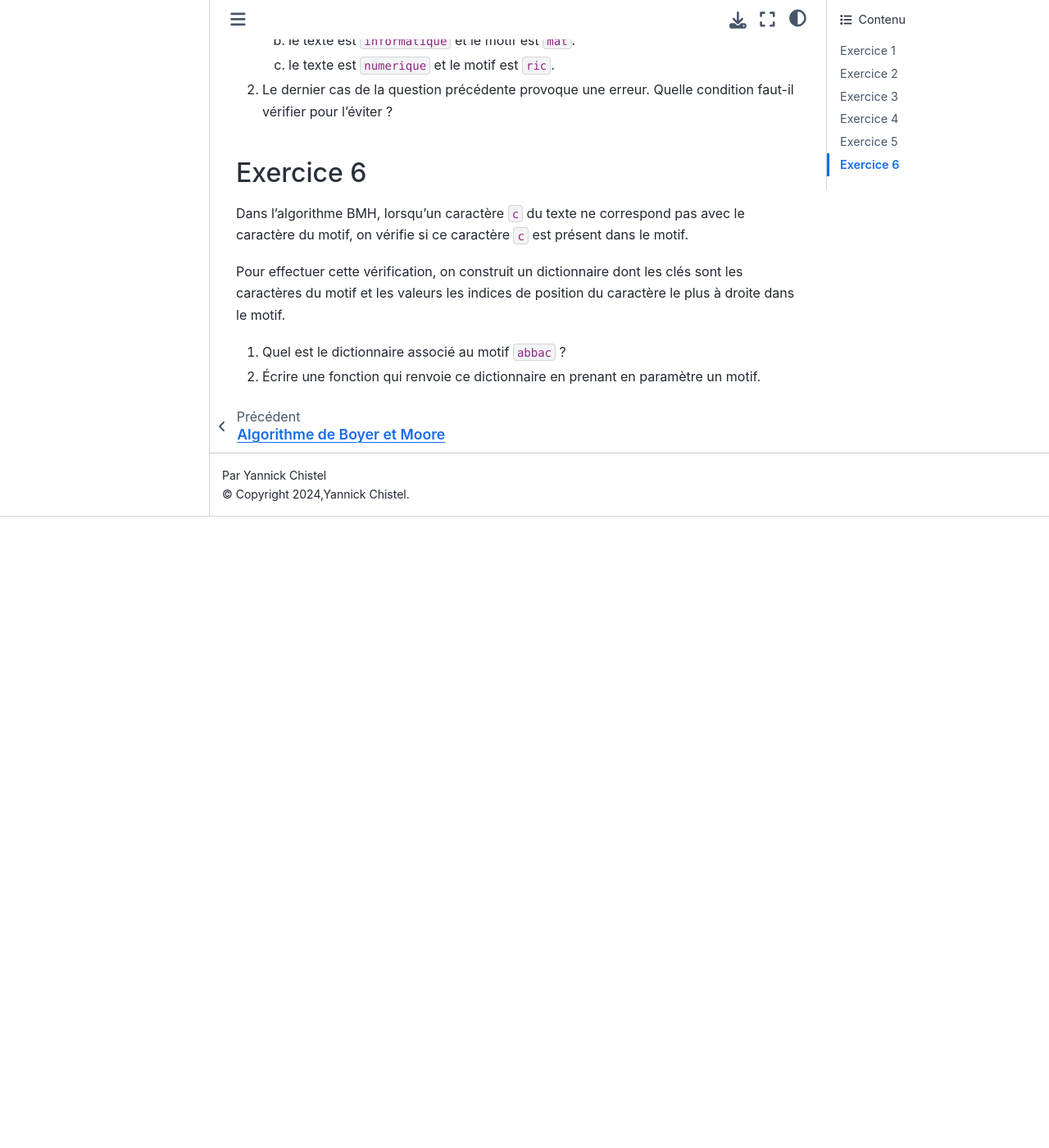
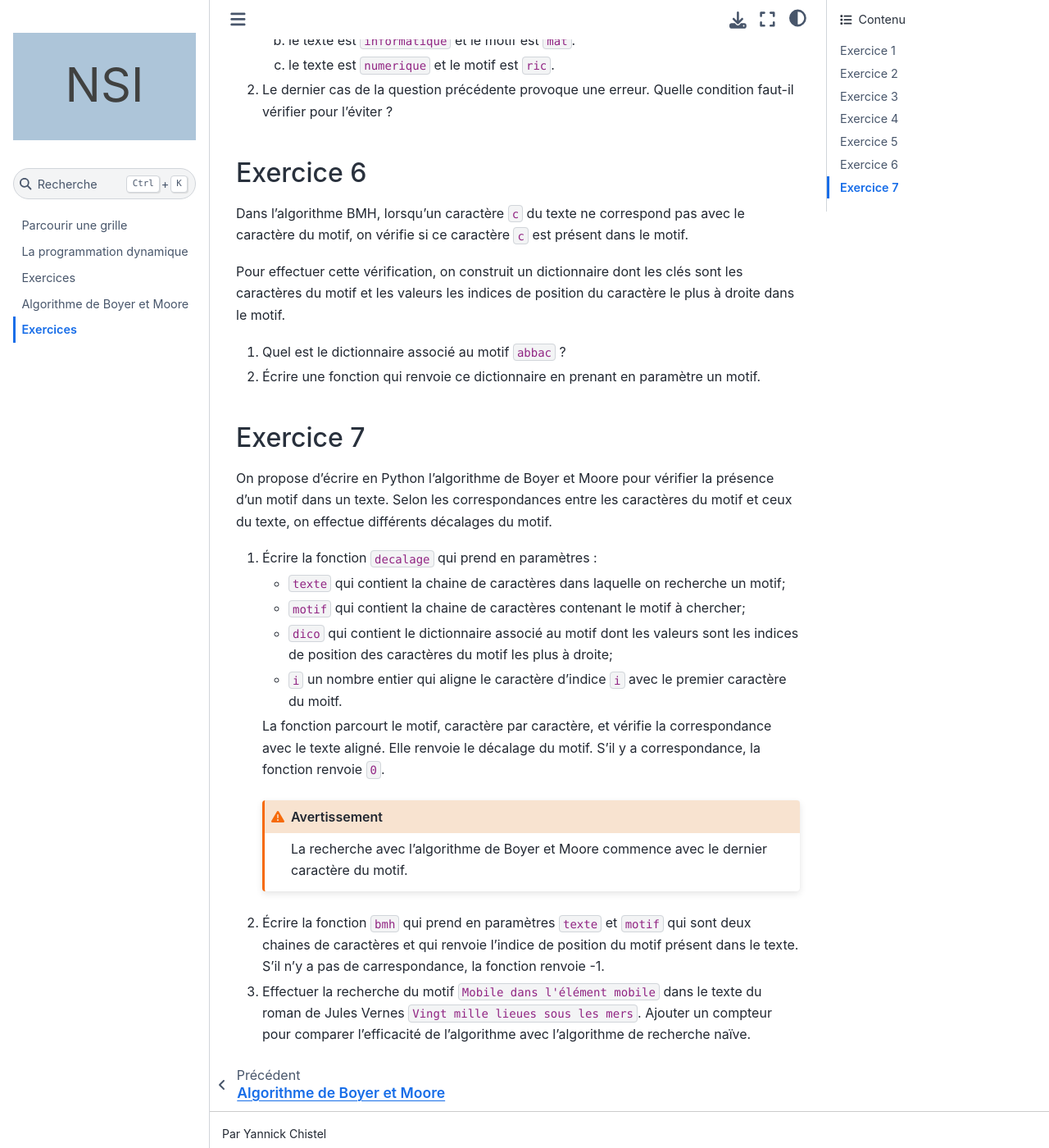
Before and after one commit to ychistel/tnsi_algorithmes_avances, a Sphinx documentation site: the page built from source/content/exercice_2.rst, in a window 1280 px wide and 1400 px high, scrolled down 2251 px. Shown: the whole window at 82% size. Built offline with Sphinx 7.4.7 and the Sphinx Book theme 1.1.4, drawn with Linux system fonts in a browser that asks for light colours; before the commit the page ends 2881 px from its top, so only the background shows below that.

Commit message:
fin du cours et exercices boyer moore

```diff
--- a/source/conf.py
+++ b/source/conf.py
@@ -10,9 +10,10 @@
 # add these directories to sys.path here. If the directory is relative to the
 # documentation root, use os.path.abspath to make it absolute, like shown here.
 #
-# import os
-# import sys
+import os
+import sys
 # sys.path.insert(0, os.path.abspath('.'))
+#sys.path.insert(0, os.path.abspath('/sphinx_exercices'))
 
 
 # -- Project information -----------------------------------------------------
--- a/source/content/exercice_2.rst
+++ b/source/content/exercice_2.rst
@@ -86,3 +86,25 @@
 
 #.  Quel est le dictionnaire associé au motif ``abbac`` ?
 #.  Écrire une fonction qui renvoie ce dictionnaire en prenant en paramètre un motif.
+
+Exercice 7
+-----------
+
+On propose d'écrire en Python l'algorithme de Boyer et Moore pour vérifier la présence d'un motif dans un texte. Selon les correspondances entre les caractères du motif et ceux du texte, on effectue différents décalages du motif.
+
+#.  Écrire la fonction ``decalage`` qui prend en paramètres :
+
+    -   ``texte`` qui contient la chaine de caractères dans laquelle on recherche un motif;
+    -   ``motif`` qui contient la chaine de caractères contenant le motif à chercher;
+    -   ``dico`` qui contient le dictionnaire associé au motif dont les valeurs sont les indices de position des caractères du motif les plus à droite;
+    -   ``i`` un nombre entier qui aligne le caractère d'indice ``i`` avec le premier caractère du moitf.
+
+    La fonction parcourt le motif, caractère par caractère, et vérifie la correspondance avec le texte aligné. Elle renvoie le décalage du motif. S'il y a correspondance, la fonction renvoie ``0``.
+
+    .. warning::
+
+        La recherche avec l'algorithme de Boyer et Moore commence avec le dernier caractère du motif.
+
+#.  Écrire la fonction ``bmh`` qui prend en paramètres ``texte`` et ``motif`` qui sont deux chaines de caractères et qui renvoie l'indice de position du motif présent dans le texte. S'il n'y a pas de carrespondance, la fonction renvoie -1.
+
+#.  Effectuer la recherche du motif ``Mobile dans l'élément mobile`` dans le texte du roman de Jules Vernes ``Vingt mille lieues sous les mers``. Ajouter un compteur pour comparer l'efficacité de l'algorithme avec l'algorithme de recherche naïve.
--- a/source/python/recherche_textuelle.py
+++ b/source/python/recherche_textuelle.py
@@ -31,3 +31,47 @@
         else:
             i = i + 1
     return -1
+
+# -----------------------------------------------
+# Algorithme Boyer Moore Horspool
+# -----------------------------------------------
+
+def dict_motif(motif):
+    d = {}
+    for i in range(len(motif)):
+        d[motif[i]] = i
+    return d
+
+def decalage(texte,motif,dico,i):
+    j = len(motif)-1
+    while j >= 0:
+        if texte[i+j] == motif[j]:
+            j -= 1
+        else:
+            if texte[i+j] not in dico.keys():
+                return j + 1
+            else:
+                d = j - dico[texte[i+j]]
+                if d < 0:
+                    d = 1
+                return d
+    return 0
+
+def bmh(texte,motif):
+    i = 0
+    cpt = 0
+    d = dict_motif(motif)
+    while i <= len(texte)-len(motif):
+        decale = decalage(texte,motif,d,i)
+        cpt += 1
+        #print(f'on décale {motif} de {decale} caractères à droite')
+        if decale == 0:
+            print(cpt)
+            return i
+        else:
+            i = i + decale
+    return -1
+
+texte = 'hippopotame'
+motif = 'pop'
+bmh(texte,motif)
--- /dev/null
+++ b/source/sphinx_exercices/directives.py
@@ -0,0 +1,31 @@
+from docutils import nodes
+from docutils.parsers.rst import directives
+from .utils import ExerciceNumbering
+
+class ExerciceDirective(Directive):
+    has_content = True
+
+    def run(self):
+        numbering = self.state.document.settings.env.temp_data.setdefault('exercice_numbering', ExerciceNumbering())
+        number = numbering.get_next_exercice_number()
+
+        # Insérer le contenu de l'exercice avec le numéro
+        content = '\n'.join(self.content)
+        node = exercice(content)
+        node += nodes.title(f'Exercice {number}', f'Exercice {number}')
+        self.state.nested_parse(self.content, self.content_offset, node)
+        return [node]
+
+class exercice(nodes.Admonition, nodes.Element):
+    pass
+
+def visit_exercice_node(self, node):
+    self.visit_admonition(node)
+
+def depart_exercice_node(self, node):
+    self.depart_admonition(node)
+
+def setup(app):
+    app.add_node(exercice, html=(visit_exercice_node, depart_exercice_node))
+    app.add_directive('exercice', ExerciceDirective)
+    return {'version': '0.1'}
--- /dev/null
+++ b/source/sphinx_exercices/utils.py
@@ -0,0 +1,7 @@
+class ExerciceNumbering:
+    def __init__(self):
+        self.current_exercice_number = 0
+
+    def get_next_exercice_number(self):
+        self.current_exercice_number += 1
+        return self.current_exercice_number
```
Also changed, not shown: source/img/recherche_horspool_2.svg, source/sphinx_exercices/__init__.py (added), source/sphinx_exercices/version.py (added).
